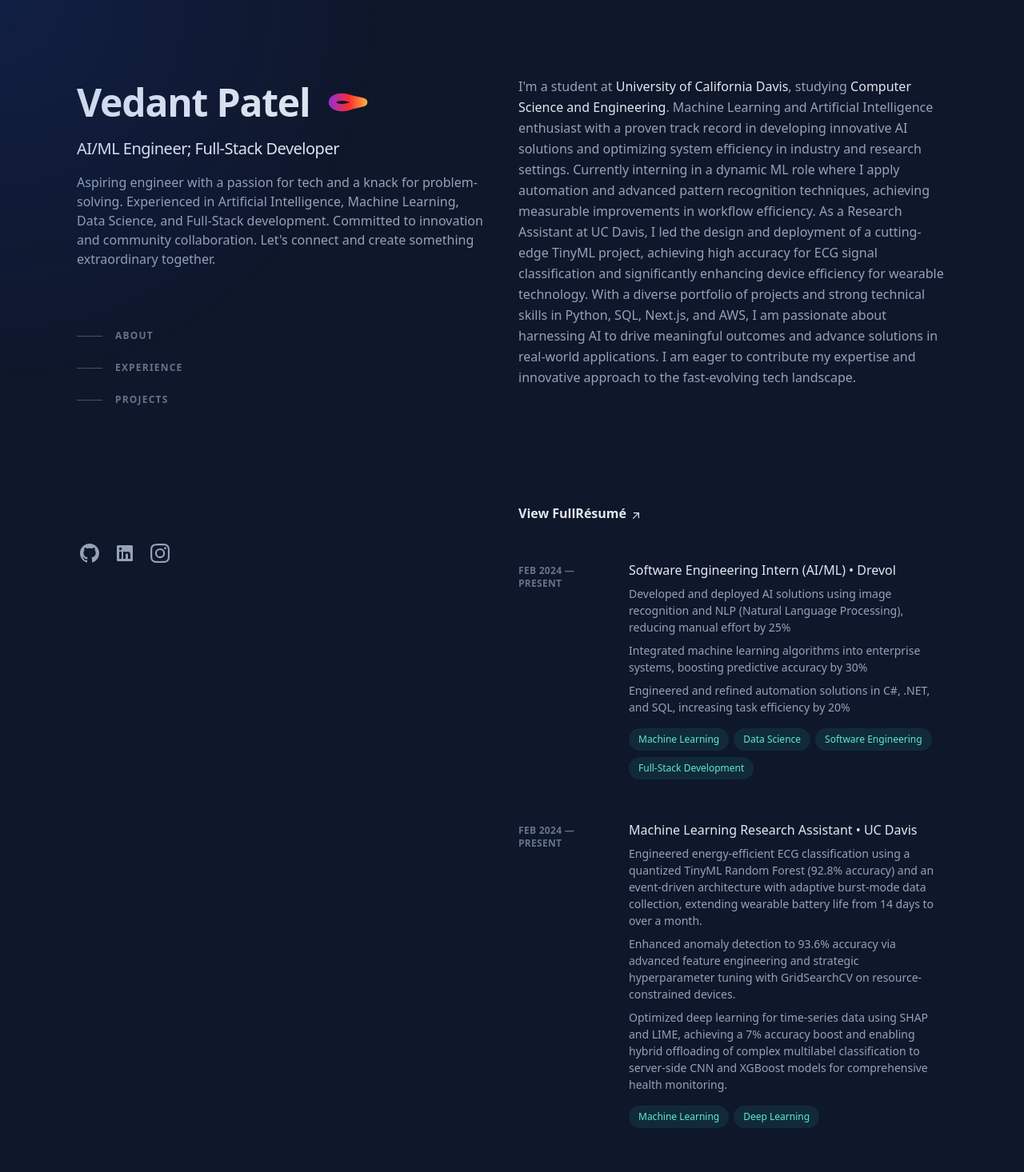
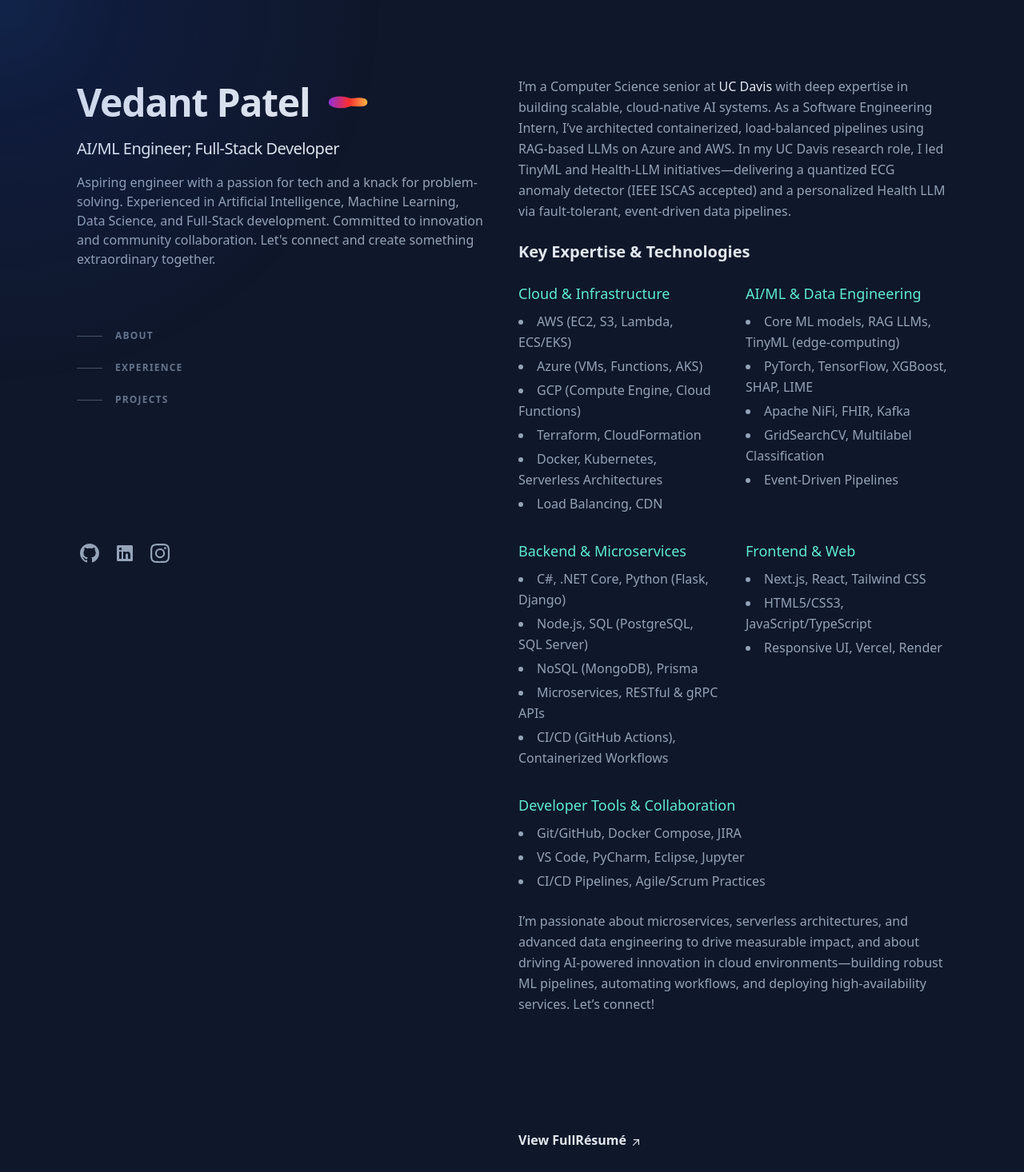
Before and after one commit to Programmer7129/Portfolio-Website, a Next.js app: page / in a window 1280 px wide. Shown: the top 1466 px of the page at 80% size. Built offline with nearby package versions, Linux system fonts and the light colour scheme.

Commit message:
Added Cursor effect and made changes to about me section

```diff
--- /dev/null
+++ b/app/components/CustomCursor.js
@@ -0,0 +1,37 @@
+'use client'
+
+import { useEffect, useRef } from 'react'
+
+export default function CustomCursor() {
+  const cursorRef = useRef(null)
+
+  useEffect(() => {
+    const onMouseMove = (e) => {
+      const { clientX: x, clientY: y } = e
+      if (cursorRef.current) {
+        // center it on the pointer
+        cursorRef.current.style.transform = `translate3d(${x}px, ${y}px, 0)`
+      }
+    }
+
+    document.addEventListener('mousemove', onMouseMove)
+    return () => document.removeEventListener('mousemove', onMouseMove)
+  }, [])
+
+  return (
+    <div
+      ref={cursorRef}
+      className="
+        pointer-events-none
+        fixed top-0 left-0
+        h-32 w-32               /* size of the circle */
+        -translate-x-1/2 -translate-y-1/2
+        rounded-full
+        bg-gradient-to-br from-teal-400 to-blue-500
+        opacity-10
+        blur-3xl
+        transition-transform duration-150 ease-out
+      "
+    />
+  )
+}
--- a/app/page.js
+++ b/app/page.js
@@ -1,12 +1,20 @@
-"use client";
+'use client'
 
+import dynamic from 'next/dynamic'
 import Image from "next/image";
 import Script from 'next/script'
 import { useState } from 'react';
-import Lottie from "lottie-react";
+// import Lottie from "lottie-react";
+const Lottie = dynamic(() => import('lottie-react'), { ssr: false })
 import animationData from './assets/Animation.json';
+import CustomCursor from './components/CustomCursor'
 
 export default function Home() {
+
+//   const CustomCursor = dynamic(
+//   () => import('./components/CustomCursor'),
+//   { ssr: false }
+//   )
 
   const [formData, setFormData] = useState({
     firstName: '',
@@ -74,114 +82,6 @@
 
 
   return (
-    // <main classNameName="flex min-h-screen flex-col items-center justify-between p-24">
-    //   <div classNameName="z-10 max-w-5xl w-full items-center justify-between font-mono text-sm lg:flex">
-    //     <p classNameName="fixed left-0 top-0 flex w-full justify-center border-b border-gray-300 bg-gradient-to-b from-zinc-200 pb-6 pt-8 backdrop-blur-2xl dark:border-neutral-800 dark:bg-zinc-800/30 dark:from-inherit lg:static lg:w-auto  lg:rounded-xl lg:border lg:bg-gray-200 lg:p-4 lg:dark:bg-zinc-800/30">
-    //       Get started by editing&nbsp;
-    //       <code classNameName="font-mono font-bold">app/page.js</code>
-    //     </p>
-    //     <div classNameName="fixed bottom-0 left-0 flex h-48 w-full items-end justify-center bg-gradient-to-t from-white via-white dark:from-black dark:via-black lg:static lg:h-auto lg:w-auto lg:bg-none">
-    //       <a
-    //         classNameName="pointer-events-none flex place-items-center gap-2 p-8 lg:pointer-events-auto lg:p-0"
-    //         href="https://vercel.com?utm_source=create-next-app&utm_medium=appdir-template&utm_campaign=create-next-app"
-    //         target="_blank"
-    //         rel="noopener noreferrer"
-    //       >
-    //         By{" "}
-    //         <Image
-    //           src="/vercel.svg"
-    //           alt="Vercel Logo"
-    //           classNameName="dark:invert"
-    //           width={100}
-    //           height={24}
-    //           priority
-    //         />
-    //       </a>
-    //     </div>
-    //   </div>
-
-    //   <div classNameName="relative flex place-items-center before:absolute before:h-[300px] before:w-full sm:before:w-[480px] before:-translate-x-1/2 before:rounded-full before:bg-gradient-radial before:from-white before:to-transparent before:blur-2xl before:content-[''] after:absolute after:-z-20 after:h-[180px] after:w-full sm:after:w-[240px] after:translate-x-1/3 after:bg-gradient-conic after:from-sky-200 after:via-blue-200 after:blur-2xl after:content-[''] before:dark:bg-gradient-to-br before:dark:from-transparent before:dark:to-blue-700 before:dark:opacity-10 after:dark:from-sky-900 after:dark:via-[#0141ff] after:dark:opacity-40 before:lg:h-[360px] z-[-1]">
-    //     <Image
-    //       classNameName="relative dark:drop-shadow-[0_0_0.3rem_#ffffff70] dark:invert"
-    //       src="/next.svg"
-    //       alt="Next.js Logo"
-    //       width={180}
-    //       height={37}
-    //       priority
-    //     />
-    //   </div>
-
-    //   <div classNameName="mb-32 grid text-center lg:max-w-5xl lg:w-full lg:mb-0 lg:grid-cols-4 lg:text-left">
-    //     <a
-    //       href="https://nextjs.org/docs?utm_source=create-next-app&utm_medium=appdir-template&utm_campaign=create-next-app"
-    //       classNameName="group rounded-lg border border-transparent px-5 py-4 transition-colors hover:border-gray-300 hover:bg-gray-100 hover:dark:border-neutral-700 hover:dark:bg-neutral-800/30"
-    //       target="_blank"
-    //       rel="noopener noreferrer"
-    //     >
-    //       <h2 classNameName={`mb-3 text-2xl font-semibold`}>
-    //         Docs{" "}
-    //         <span classNameName="inline-block transition-transform group-hover:translate-x-1 motion-reduce:transform-none">
-    //           -&gt;
-    //         </span>
-    //       </h2>
-    //       <p classNameName={`m-0 max-w-[30ch] text-sm opacity-50`}>
-    //         Find in-depth information about Next.js features and API.
-    //       </p>
-    //     </a>
-
-    //     <a
-    //       href="https://nextjs.org/learn?utm_source=create-next-app&utm_medium=appdir-template-tw&utm_campaign=create-next-app"
-    //       classNameName="group rounded-lg border border-transparent px-5 py-4 transition-colors hover:border-gray-300 hover:bg-gray-100 hover:dark:border-neutral-700 hover:dark:bg-neutral-800 hover:dark:bg-opacity-30"
-    //       target="_blank"
-    //       rel="noopener noreferrer"
-    //     >
-    //       <h2 classNameName={`mb-3 text-2xl font-semibold`}>
-    //         Learn{" "}
-    //         <span classNameName="inline-block transition-transform group-hover:translate-x-1 motion-reduce:transform-none">
-    //           -&gt;
-    //         </span>
-    //       </h2>
-    //       <p classNameName={`m-0 max-w-[30ch] text-sm opacity-50`}>
-    //         Learn about Next.js in an interactive course with&nbsp;quizzes!
-    //       </p>
-    //     </a>
-
-    //     <a
-    //       href="https://vercel.com/templates?framework=next.js&utm_source=create-next-app&utm_medium=appdir-template&utm_campaign=create-next-app"
-    //       classNameName="group rounded-lg border border-transparent px-5 py-4 transition-colors hover:border-gray-300 hover:bg-gray-100 hover:dark:border-neutral-700 hover:dark:bg-neutral-800/30"
-    //       target="_blank"
-    //       rel="noopener noreferrer"
-    //     >
-    //       <h2 classNameName={`mb-3 text-2xl font-semibold`}>
-    //         Templates{" "}
-    //         <span classNameName="inline-block transition-transform group-hover:translate-x-1 motion-reduce:transform-none">
-    //           -&gt;
-    //         </span>
-    //       </h2>
-    //       <p classNameName={`m-0 max-w-[30ch] text-sm opacity-50`}>
-    //         Explore starter templates for Next.js.
-    //       </p>
-    //     </a>
-
-    //     <a
-    //       href="https://vercel.com/new?utm_source=create-next-app&utm_medium=appdir-template&utm_campaign=create-next-app"
-    //       classNameName="group rounded-lg border border-transparent px-5 py-4 transition-colors hover:border-gray-300 hover:bg-gray-100 hover:dark:border-neutral-700 hover:dark:bg-neutral-800/30"
-    //       target="_blank"
-    //       rel="noopener noreferrer"
-    //     >
-    //       <h2 classNameName={`mb-3 text-2xl font-semibold`}>
-    //         Deploy{" "}
-    //         <span classNameName="inline-block transition-transform group-hover:translate-x-1 motion-reduce:transform-none">
-    //           -&gt;
-    //         </span>
-    //       </h2>
-    //       <p classNameName={`m-0 max-w-[30ch] text-sm opacity-50 text-balance`}>
-    //         Instantly deploy your Next.js site to a shareable URL with Vercel.
-    //       </p>
-    //     </a>
-    //   </div>
-    // </main>
-
     <>
     {/* <link rel="preload" href="/_next/static/media/730e8169368baf37-s.p.woff2" as="font" type="font/woff2" crossorigin="anonymous" data-next-font="size-adjust"/>
     <link rel="preload" href="/_next/static/media/f1f0c35b32161446-s.p.woff2" as="font" type="font/woff2" crossorigin="anonymous" data-next-font="size-adjust"/>
@@ -207,6 +107,7 @@
     <script src="/_next/static/eL2DSZNilqLaXtmcGMP2M/_ssgManifest.js" defer=""></script> */}
 
     {/* // <body className="bg-slate-900 leading-relaxed text-slate-400 antialiased selection:bg-teal-300 selection:text-teal-900"> */}
+    <CustomCursor />
     <div className="bg-slate-900 leading-relaxed text-slate-400 antialiased selection:bg-teal-300 selection:text-teal-900">
     <div id="__next">
         <div className="__variable_20b187 group/spotlight relative">
@@ -286,7 +187,88 @@
                             <div className="sticky top-0 z-20 -mx-6 mb-4 w-screen bg-slate-900/75 px-6 py-5 backdrop-blur md:-mx-12 md:px-12 lg:sr-only lg:relative lg:top-auto lg:mx-auto lg:w-full lg:px-0 lg:py-0 lg:opacity-0">
                                 <h2 className="text-sm font-bold uppercase tracking-widest text-slate-200 lg:sr-only">About Me</h2>
                             </div>
-                            <div>
+                            <div className="space-y-6">
+                                <p className="text-slate-400 leading-relaxed">
+                                I’m a Computer Science senior at{' '}
+                                <span className="font-medium text-slate-200 hover:text-teal-300 focus-visible:text-teal-300">
+                                    UC Davis
+                                </span>{' '}
+                                with deep expertise in building scalable, cloud-native AI systems. As a Software Engineering Intern, I’ve
+                                architected containerized, load-balanced pipelines using RAG-based LLMs on Azure and AWS. In my UC Davis
+                                research role, I led TinyML and Health-LLM initiatives—delivering a quantized ECG anomaly detector (IEEE
+                                ISCAS accepted) and a personalized Health LLM via fault-tolerant, event-driven data pipelines.
+                                </p>
+
+                                <h3 className="text-xl font-semibold text-slate-200">Key Expertise &amp; Technologies</h3>
+
+                                <div className="grid grid-cols-1 md:grid-cols-2 gap-8">
+                                {/* Cloud & Infrastructure */}
+                                <div>
+                                    <h4 className="text-lg font-medium text-teal-300 mb-2">Cloud &amp; Infrastructure</h4>
+                                    <ul className="list-disc list-inside space-y-1 text-slate-400">
+                                    <li>AWS (EC2, S3, Lambda, ECS/EKS)</li>
+                                    <li>Azure (VMs, Functions, AKS)</li>
+                                    <li>GCP (Compute Engine, Cloud Functions)</li>
+                                    <li>Terraform, CloudFormation</li>
+                                    <li>Docker, Kubernetes, Serverless Architectures</li>
+                                    <li>Load Balancing, CDN</li>
+                                    </ul>
+                                </div>
+
+                                {/* AI/ML & Data Engineering */}
+                                <div>
+                                    <h4 className="text-lg font-medium text-teal-300 mb-2">AI/ML &amp; Data Engineering</h4>
+                                    <ul className="list-disc list-inside space-y-1 text-slate-400">
+                                    <li>Core ML models, RAG LLMs, TinyML (edge-computing)</li>
+                                    <li>PyTorch, TensorFlow, XGBoost, SHAP, LIME</li>
+                                    <li>Apache NiFi, FHIR, Kafka</li>
+                                    <li>GridSearchCV, Multilabel Classification</li>
+                                    <li>Event-Driven Pipelines</li>
+                                    </ul>
+                                </div>
+
+                                {/* Backend & Microservices */}
+                                <div>
+                                    <h4 className="text-lg font-medium text-teal-300 mb-2">Backend &amp; Microservices</h4>
+                                    <ul className="list-disc list-inside space-y-1 text-slate-400">
+                                    <li>C#, .NET Core, Python (Flask, Django)</li>
+                                    <li>Node.js, SQL (PostgreSQL, SQL Server)</li>
+                                    <li>NoSQL (MongoDB), Prisma</li>
+                                    <li>Microservices, RESTful &amp; gRPC APIs</li>
+                                    <li>CI/CD (GitHub Actions), Containerized Workflows</li>
+                                    </ul>
+                                </div>
+
+                                {/* Frontend & Web */}
+                                <div>
+                                    <h4 className="text-lg font-medium text-teal-300 mb-2">Frontend &amp; Web</h4>
+                                    <ul className="list-disc list-inside space-y-1 text-slate-400">
+                                    <li>Next.js, React, Tailwind CSS</li>
+                                    <li>HTML5/CSS3, JavaScript/TypeScript</li>
+                                    <li>Responsive UI, Vercel, Render</li>
+                                    </ul>
+                                </div>
+
+                                {/* Developer Tools & Collaboration */}
+                                <div className="md:col-span-2">
+                                    <h4 className="text-lg font-medium text-teal-300 mb-2">
+                                    Developer Tools &amp; Collaboration
+                                    </h4>
+                                    <ul className="list-disc list-inside space-y-1 text-slate-400">
+                                    <li>Git/GitHub, Docker Compose, JIRA</li>
+                                    <li>VS Code, PyCharm, Eclipse, Jupyter</li>
+                                    <li>CI/CD Pipelines, Agile/Scrum Practices</li>
+                                    </ul>
+                                </div>
+                                </div>
+
+                                <p className="text-slate-400 leading-relaxed">
+                                I’m passionate about microservices, serverless architectures, and advanced data engineering to drive measurable
+                                impact, and about driving AI-powered innovation in cloud environments—building robust ML pipelines, automating
+                                workflows, and deploying high-availability services. Let’s connect!
+                                </p>
+                            </div>
+                            {/* <div>
                                 <p>I'm a student at <span className="font-medium text-slate-200 hover:text-teal-300 focus-visible:text-teal-300">University of California Davis</span>, studying <span className="font-medium text-slate-200 hover:text-teal-300 focus-visible:text-teal-300">Computer Science and Engineering</span>.
                                 Machine Learning and Artificial Intelligence enthusiast with a proven track record in developing innovative
                                 AI solutions and optimizing system efficiency in industry and research settings. Currently interning in a
@@ -298,10 +280,10 @@
                                 and advance solutions in real-world applications. I am eager to contribute my expertise and innovative
                                 approach to the fast-evolving tech landscape.</p>
 
-                            </div>
+                            </div> */}
                         </section>
 
-                        <div className="mt-12 mb-12">
+                        <div className="mb-20">
                                 <a className="inline-flex items-baseline font-medium leading-tight text-slate-200 hover:text-teal-300 focus-visible:text-teal-300 font-semibold text-slate-200 group/link text-base" href="/Vedant Patel CV Latest.pdf" target="_blank" rel="noreferrer noopener" aria-label="View Full Résumé (opens in a new tab)">
                                     <span>
                                         View Full
@@ -807,6 +789,29 @@
                                 <a href="https://rsms.me/inter/" className="font-medium text-slate-400 hover:text-teal-300 focus-visible:text-teal-300" target="_blank" rel="noreferrer noopener" aria-label="Inter (opens in a new tab)"> Inter </a>
                                 typeface.
                             </p>
+                            <p className="mt-5">
+                                Web design inspired by{' '}
+                                <a
+                                href="https://brittanychiang.com/"
+                                className="font-medium text-slate-400 hover:text-teal-300 focus-visible:text-teal-300"
+                                target="_blank"
+                                rel="noreferrer noopener"
+                                aria-label="Brittany Chiang (opens in a new tab)"
+                                >
+                                Brittany Chiang
+                                </a>{' '}
+                                &mdash; view her work on{' '}
+                                <a
+                                href="https://github.com/bchiang7"
+                                className="font-medium text-slate-400 hover:text-teal-300 focus-visible:text-teal-300"
+                                target="_blank"
+                                rel="noreferrer noopener"
+                                aria-label="Brittany Chiang’s GitHub (opens in a new tab)"
+                                >
+                                GitHub
+                                </a>
+                                .
+                            </p>
                         </footer>
 
                     </main>
```
Also changed, not shown: 2 other files (tests, documents, lock files or other folders).
